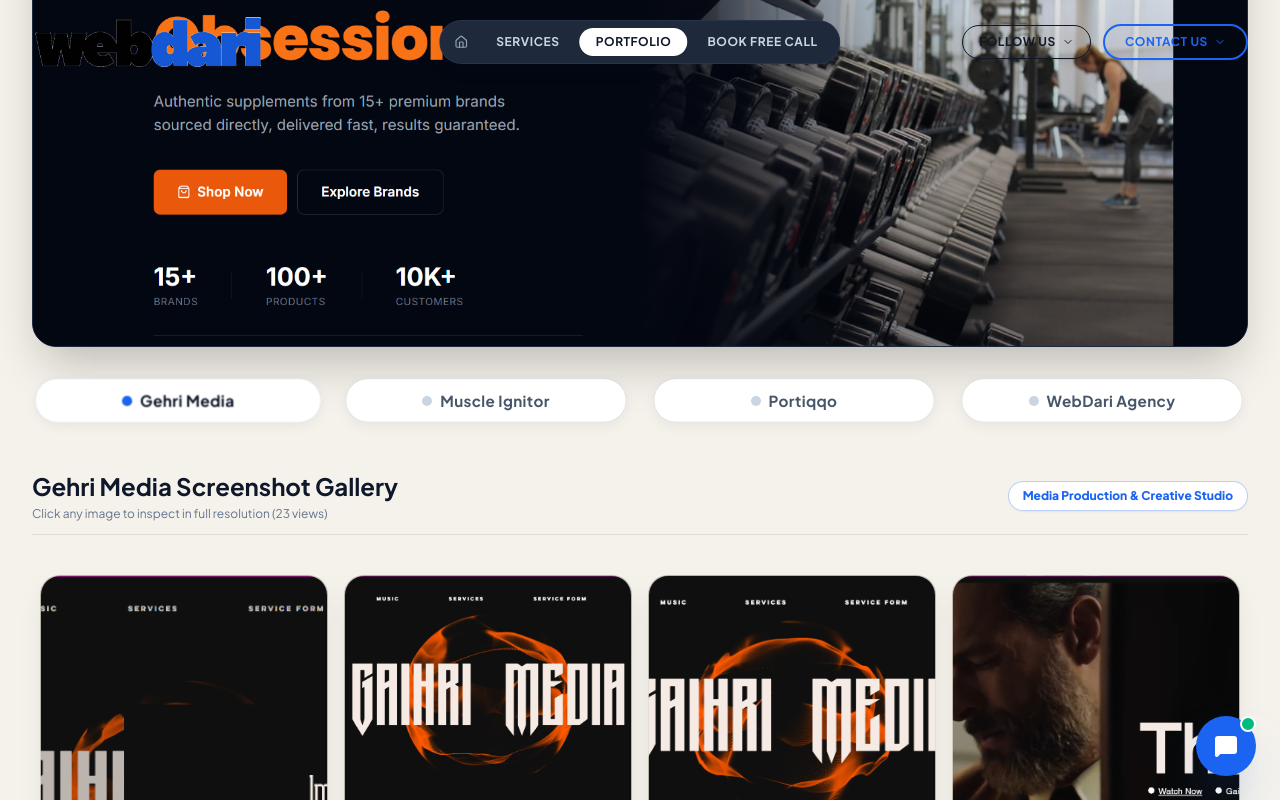
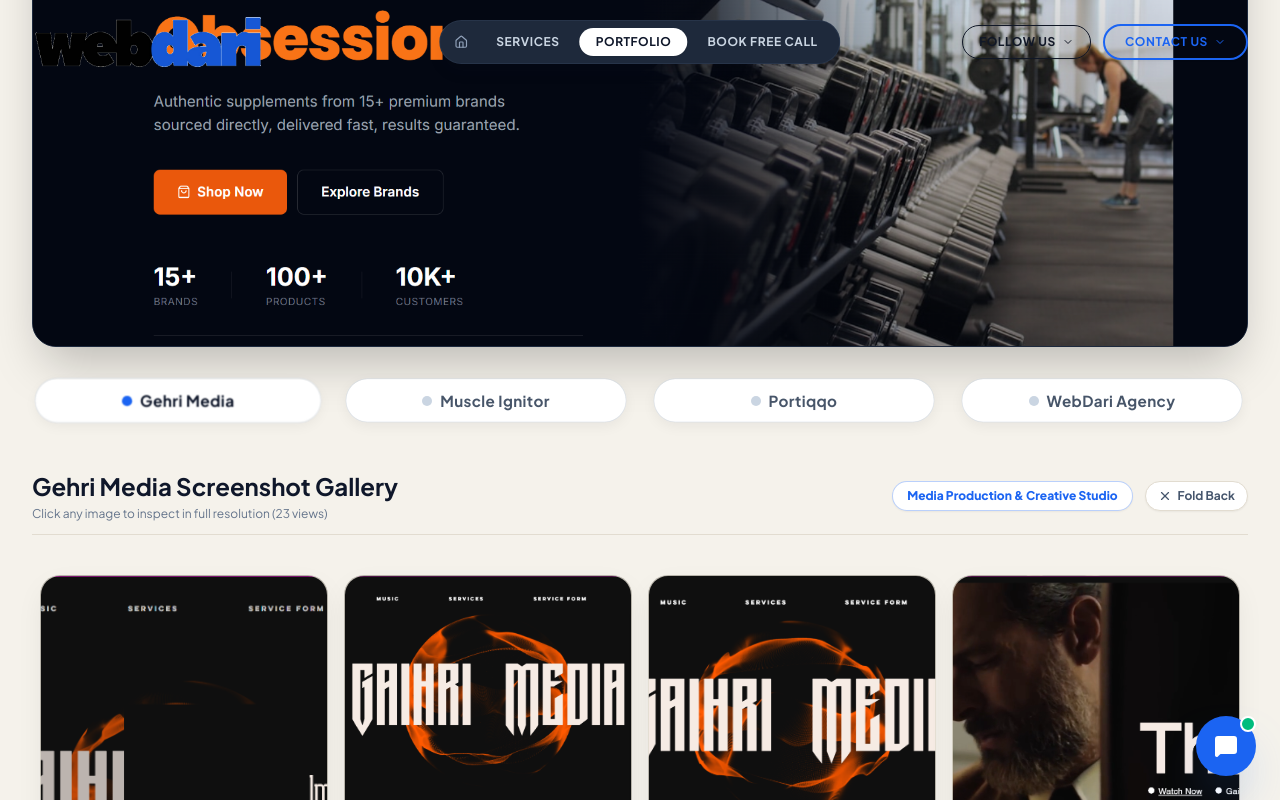
Before and after one commit to PrernaSharma1006/webdari, a React (Vite) app: page /portfolio in a window 1280 px wide. Both pictures are taken after a click on the button "Gehri Media". Shown: the part 439-1239 px from the top of the page. Built offline with nearby package versions, Linux system fonts and the light colour scheme; a web font is replaced by a local one.

Commit message:
Add toggle fold-back behavior to project buttons and gallery header button

```diff
--- a/src/pages/PortfolioPage.jsx
+++ b/src/pages/PortfolioPage.jsx
@@ -118,7 +118,7 @@
 
   const handleSelectProject = (idx) => {
     setCurrentSlide(idx);
-    setSelectedProjectIndex(idx);
+    setSelectedProjectIndex((prevIndex) => (prevIndex === idx ? null : idx));
   };
 
   const activeProject = PORTFOLIO_PROJECTS[currentSlide];
@@ -234,7 +234,7 @@
         </div>
       </section>
 
-      {/* 4. Masonry Grid Section - Only appears when a project button is clicked */}
+      {/* 4. Masonry Grid Section - Appears when selected and folds back when toggled */}
       <AnimatePresence mode="wait">
         {galleryProject && (
           <motion.section
@@ -254,9 +254,21 @@
                   Click any image to inspect in full resolution ({galleryProject.images.length} views)
                 </p>
               </div>
-              <span className="text-xs font-extrabold text-[#1B64F2] bg-white border border-[#1B64F2]/30 px-3.5 py-1.5 rounded-full shadow-xs">
-                {galleryProject.subtitle}
-              </span>
+
+              <div className="flex items-center gap-3">
+                <span className="hidden sm:inline-block text-xs font-extrabold text-[#1B64F2] bg-white border border-[#1B64F2]/30 px-3.5 py-1.5 rounded-full shadow-xs">
+                  {galleryProject.subtitle}
+                </span>
+
+                <button
+                  onClick={() => setSelectedProjectIndex(null)}
+                  className="inline-flex items-center gap-1.5 text-xs font-bold text-slate-600 hover:text-[#0F172A] bg-white hover:bg-slate-100 border border-[#E2DCD0] px-3 py-1.5 rounded-full shadow-xs transition-colors cursor-pointer"
+                  title="Fold back gallery"
+                >
+                  <X className="w-3.5 h-3.5" />
+                  <span>Fold Back</span>
+                </button>
+              </div>
             </div>
 
             {/* Animated React Bits Masonry component */}
```
